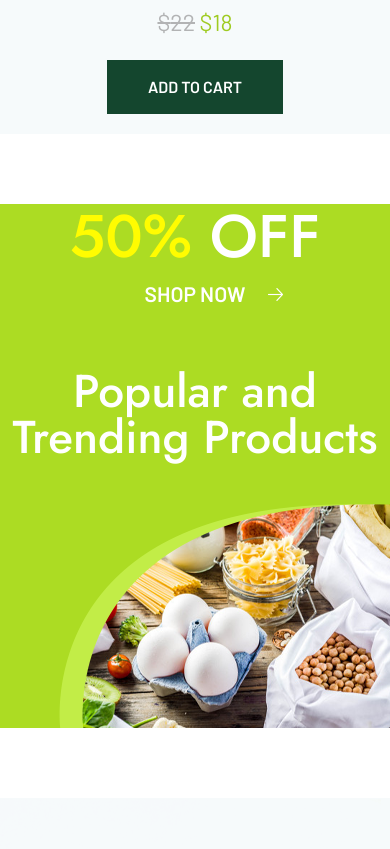
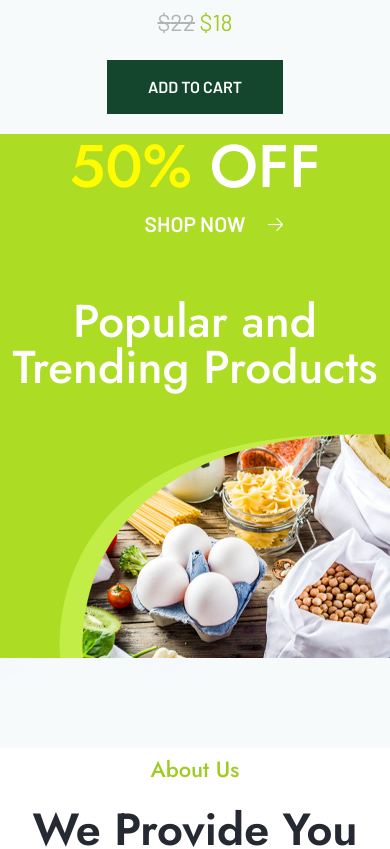
Before and after one commit to ilya-ozerov/groxi, a React (Create React App) app: page /home in a window 390 px wide. Shown: the part 5182-6031 px from the top of the page. Built offline with nearby package versions, Linux system fonts and the light colour scheme.

Commit message:
Changed margins of <AdsBanner>

```diff
--- a/src/сomponents/pages/HomePage/AdsBanner/AdsBanner.scss
+++ b/src/сomponents/pages/HomePage/AdsBanner/AdsBanner.scss
@@ -3,6 +3,10 @@
 
     @media (max-width: 1125px) {
         padding: 70px 0px;
+    }
+
+    @media (max-width: 767px) {
+        padding: 0px 0px;
     }
 
     &__body {
```
